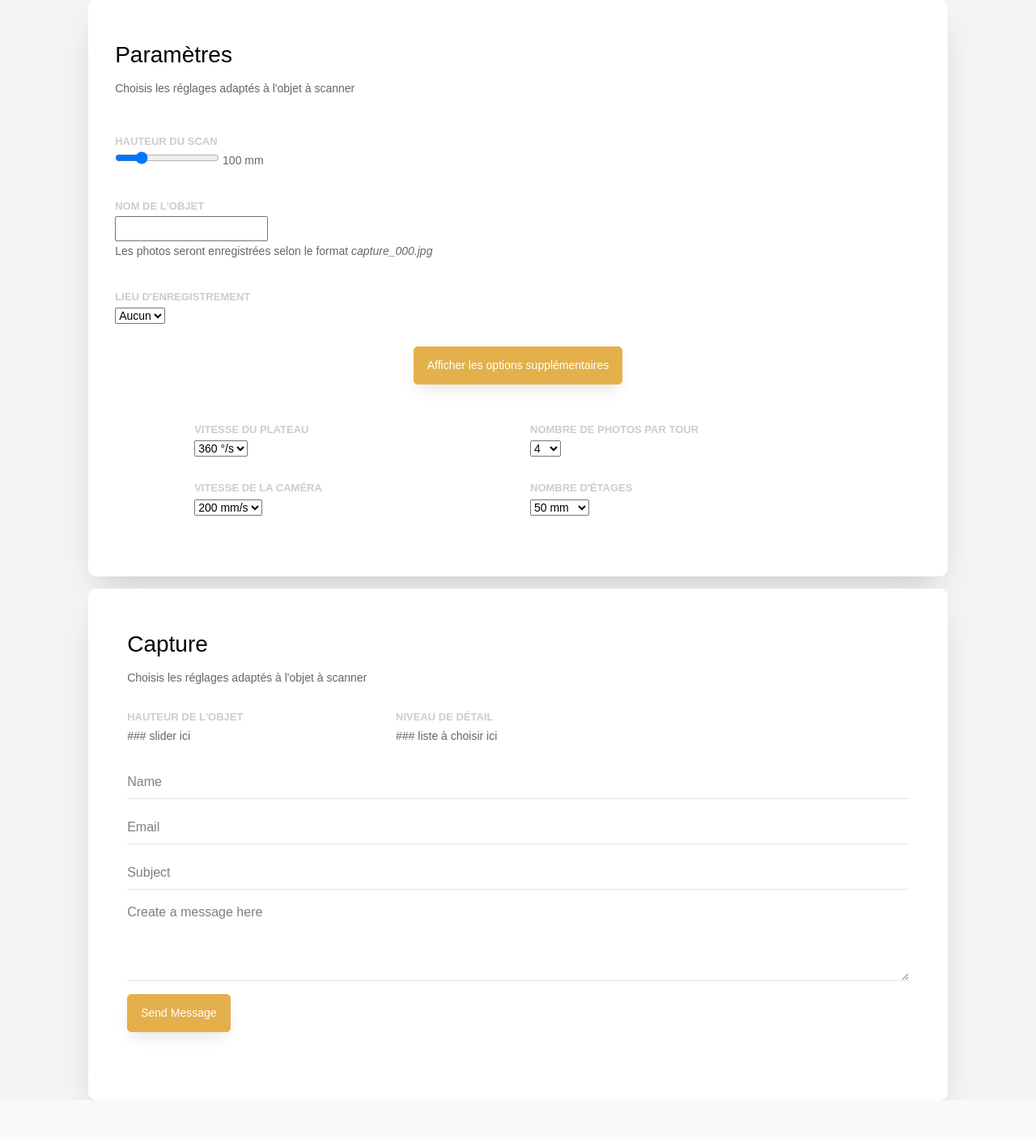
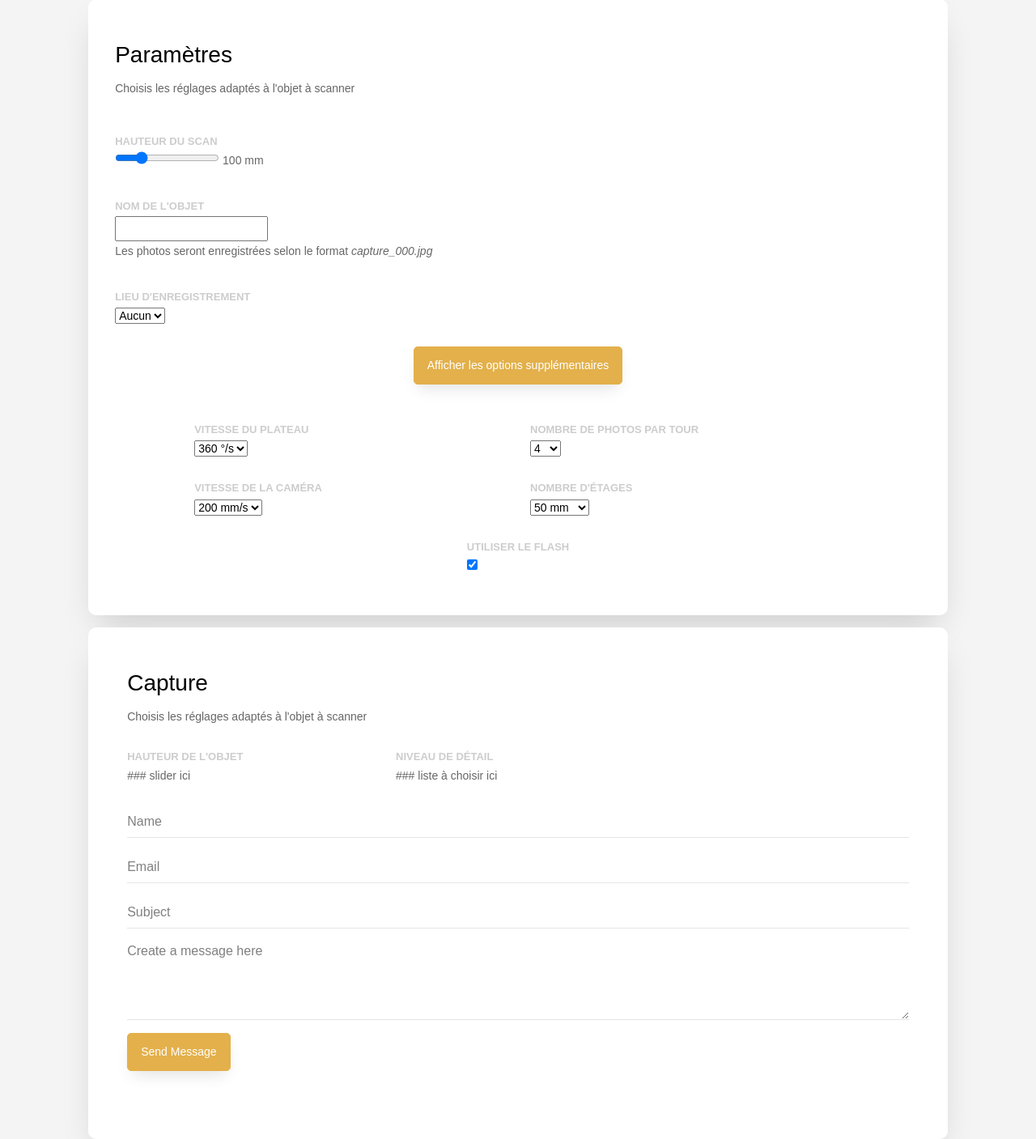
Before and after one commit to Hublot-RD/3DScanner, a Flask app: page / in a window 1280 px wide. Shown: the part 796-2203 px from the top of the page at 81% size. Before the commit the page ends 2155 px from the top, so only its background shows below. Run offline with Flask 3, Linux system fonts and the light colour scheme; style sheets or scripts are compiled from the project's sources; some libraries are stand-ins or nearby versions.

Commit message:
Parameters with flash

```diff
--- a/app/templates/index.html
+++ b/app/templates/index.html
@@ -150,6 +150,14 @@
 								</div>
 							</div>
 						</div>
+						<div class="row">
+							<div class="dbox w-100 d-flex justify-content-center">
+								<p>
+									<span>Utiliser le flash</span>
+									<input type="checkbox" id="flashCheckbox" checked>
+								</p>
+							</div>
+						</div>
 
 					</div>
 				</div>
```
